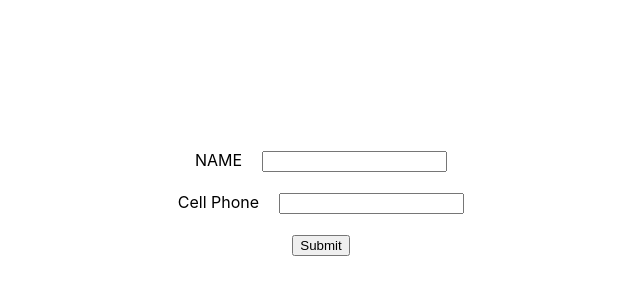
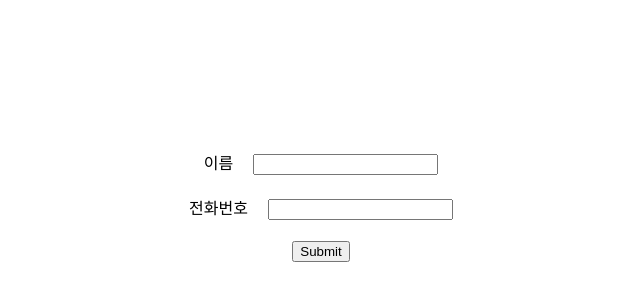
Before and after one commit to lonalee/test_AFI, a React (Create React App) app: page / in a window 1280 px wide. Shown: the part 50-350 px from the top of the page, without its empty margins (319-959 px from the left). Built offline with nearby package versions, Linux system fonts and the light colour scheme.

Commit message:
reducer, css edited

```diff
--- a/src/App.css
+++ b/src/App.css
@@ -5,3 +5,7 @@
 input {
   margin-left: 20px;
 }
+
+div {
+  margin-top: 20px;
+}
--- a/src/App.js
+++ b/src/App.js
@@ -1,7 +1,7 @@
 import React, { Component } from "react";
 import "./App.css";
 
-import { Provider } from "react-redux"; // store를 통한 전체 상태 관리
+import { Provider } from "react-redux";
 import store from "./store";
 
 import MyTestForm from "./Components/Form";
--- a/src/Components/Form.js
+++ b/src/Components/Form.js
@@ -24,8 +24,7 @@ class MyForm extends Component {
       <div>
         <Formik>
           <Form onSubmit={handleSubmit}>
-            {/*onSubmit prop에 binding을 해야 withFormik에 handleSubmit이 작동함*/}
-            <label>NAME</label>
+            <label>이름</label>
             <Field
               onChange={handleChange}
               value={values.userName}
@@ -34,12 +33,10 @@ class MyForm extends Component {
             />
             <br />
             {errors.userName && touched.userName && (
-              <div id="feedback" style={{ marginTop: "20px" }}>
-                {errors.userName}
-              </div>
+              <div id="feedback">{errors.userName}</div>
             )}
             <br />
-            <label>Cell Phone</label>
+            <label>전화번호</label>
             <Field
               name="number"
               value={values.number}
@@ -48,19 +45,11 @@ class MyForm extends Component {
             />
             <br />
             {errors.number && touched.number && (
-              <div id="feedback" style={{ marginTop: "20px" }}>
-                {errors.number}
-              </div>
+              <div id="feedback">{errors.number}</div>
             )}
             <br />
             <button type="submit">Submit</button>
-            {console.log("errors", errors)}
-
-            {/* {console.log("after handleSubmit", { contactInfo })}
-            {console.log("after handleSubmit", values)} */}
-            {contactInfo.user && (
-              <View style={{ marginTop: "20px" }} contactInfo={contactInfo} />
-            )}
+            {contactInfo.user && <View contactInfo={contactInfo} />}
           </Form>
         </Formik>
       </div>
@@ -68,6 +57,7 @@ class MyForm extends Component {
   }
 }
 
+// values 초기화, 사용자 입력 검증, onSubmit 처리
 const MyTestForm = withFormik({
   mapPropsToValues: () => ({
     id: "",
@@ -75,11 +65,8 @@ const MyTestForm = withFormik({
     number: ""
   }),
 
-  // Custom sync validation
-  validate: (values, props) => {
+  validate: values => {
     const errors = {};
-    console.log(props);
-    // -----------------------------------validate Name----------------------------- //
     if (!values.userName) {
       errors.userName = "Required";
     } else if (values.userName) {
@@ -106,25 +93,19 @@ const MyTestForm = withFormik({
     return errors;
   },
   handleSubmit: (values, FormikBag) => {
-    //  values and the "FormikBag" are passed,
-    // which includes an object containing a subset of the injected props and methods
-    console.log("FORMIKBAG****** : ", FormikBag);
     FormikBag.props.submitUser({ ...values, id: uuid() });
     FormikBag.resetForm();
-    console.log("after", values);
   },
   displayName: "BasicForm"
 })(MyForm);
 
 MyTestForm.propTypes = {
   submitUser: PropTypes.func.isRequired,
-  contactInfo: PropTypes.object.isRequired,
-  errors: PropTypes.string
+  contactInfo: PropTypes.object.isRequired
 };
 
 const mapPropsToState = state => ({
-  contactInfo: state.contactInfo,
-  errors: state.errors
+  contactInfo: state.contactInfo
 });
 
 export default connect(
--- a/src/Components/View.js
+++ b/src/Components/View.js
@@ -1,3 +1,4 @@
+// Dumb Container
 import React from "react";
 
 const View = props => {
--- a/src/Reducer/contactInfoReducer.js
+++ b/src/Reducer/contactInfoReducer.js
@@ -7,7 +7,8 @@ const initialState = {
 export default function contactInfoReducer(state = initialState, action) {
   switch (action.type) {
     case SUBMIT_NEWUSER:
-      return { ...state, user: [...state.user, action.payload] };
+      console.log(state);
+      return { user: [...state.user, action.payload] };
 
     default:
       return state;
```
